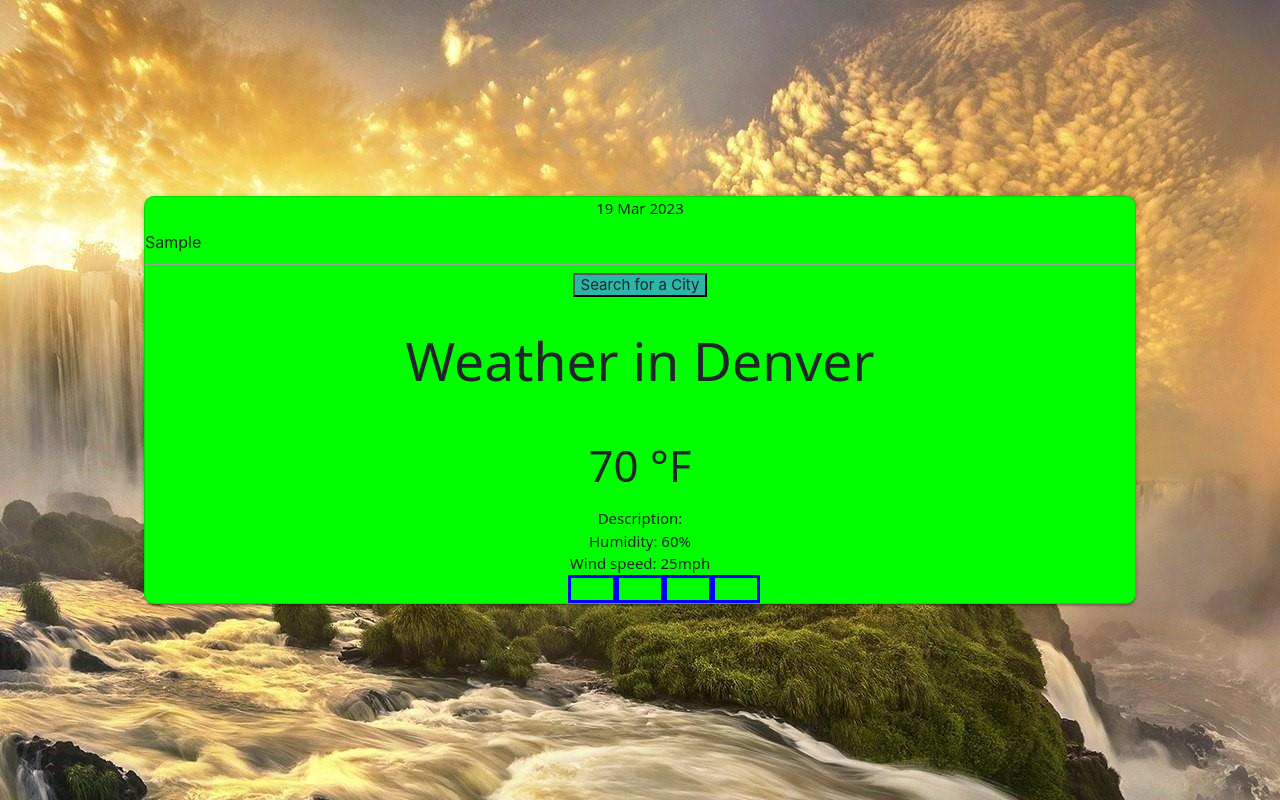
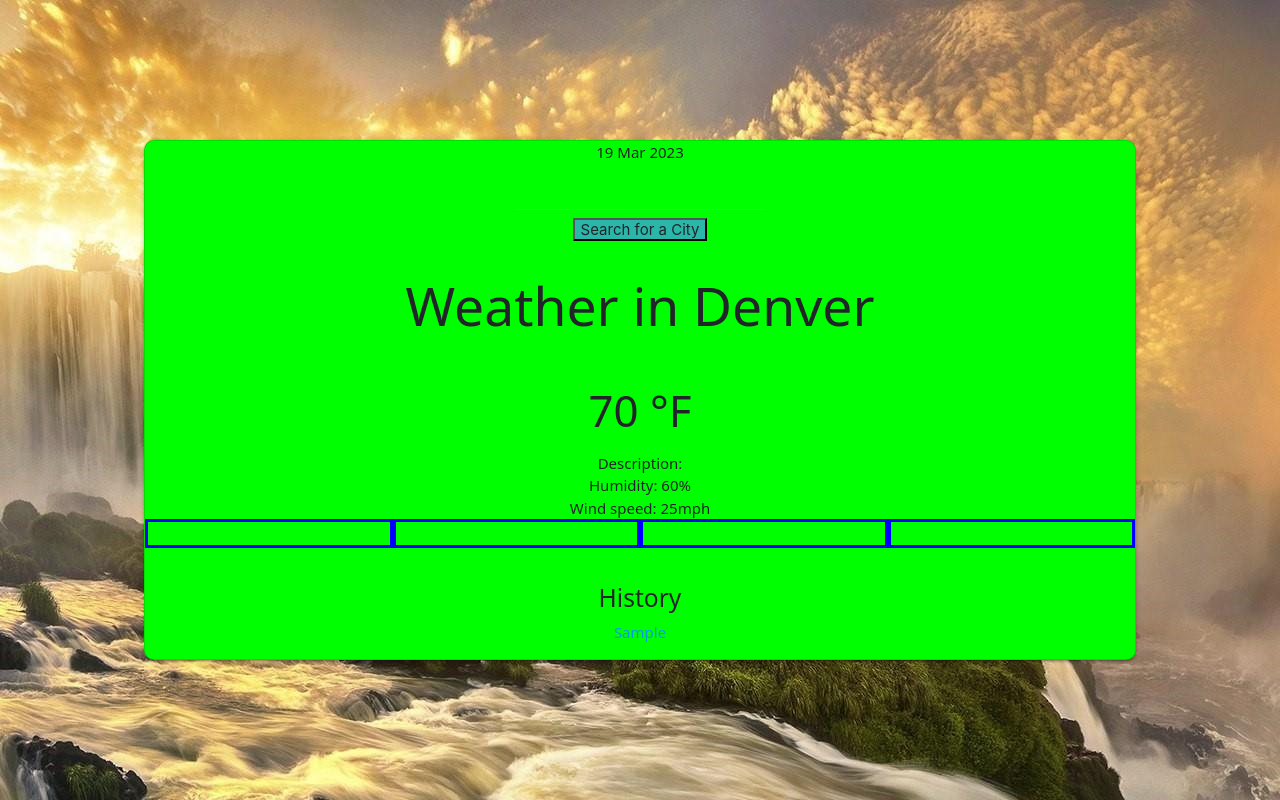
Before and after one commit to tkhupe/WeatherApp, a plain HTML site: page index.html in a window 1280 px wide. Both pictures are taken after typing "Sample" into the empty fields and a click on the button "Search for a City". Drawn offline with nearby package versions, Linux system fonts and the light colour scheme; no server answers.

Commit message:
added search history function

```diff
--- a/index.html
+++ b/index.html
@@ -13,7 +13,6 @@
             crossorigin="anonymous">
         <link rel="stylesheet"
             href="https://maxcdn.bootstrapcdn.com/font-awesome/4.7.0/css/font-awesome.min.css">
-        <link rel="stylesheet" href="styles.css">
         <link
             href="https://fonts.googleapis.com/css2?family=Fira+Sans:wght@400;700&display=swap"
             rel="stylesheet"
@@ -30,7 +29,9 @@
             integrity="sha384-50oBUHEmvpQ+1lW4y57PTFmhCaXp0ML5d60M1M7uH2+nqUivzIebhndOJK28anvf"
             crossorigin="anonymous"
             />
-            <link type="text/css" rel="stylesheet" href="./materialize.min.css"  media="screen,projection"/>
+        <link type="text/css" rel="stylesheet" href="./materialize.min.css"
+            media="screen,projection"/>
+        <link rel="stylesheet" href="./styles.css">
         <script>
 
         $("document").ready(function() {
@@ -38,7 +39,7 @@
             $(".card").append("<div class='currentDay'></div>");
             $(".card").append("<div class='search'></div>");
             // $(".card").append("<input type='text' class='searchBar'></input>");
-            $(".card").append("<input type='text' class='searchBar' id='info'></input>")
+            $(".card").append("<input type='text' class='searchBar' id='info' ></input>")
             $(".card").append("<button class='searchButton' >Search for a City</button>");
             $(".card").append("<div class='weather'></div>");
             $(".card").append("<h2 class='city'>Weather in Denver</h2>");
@@ -47,14 +48,16 @@
             $(".card").append("<div class='description'>Description:</div>");
             $(".card").append("<div class='humidity'>Humidity: 60%</div>");
             $(".card").append("<div class='wind'>Wind speed: 25mph</div>");
-            $(".card").append("<div class=wrap>");
-            $(".wrap").append("<div class='col-sm-4 day-1'><div class='dayDisplay'></div><img src='' alt='' class='icon' /><div class='tempDisplay'></div><div class='humidityDisplay'></div><div class='windDisplay'></div><div class='descDisplay'></div></div>");
-            $(".wrap").append("<div class='col-sm-4 day-2'><div class='dayDisplay'></div><img src='' alt='' class='icon' /><div class='tempDisplay'></div><div class='humidityDisplay'></div><div class='windDisplay'></div><div class='descDisplay'></div></div>");
-            $(".wrap").append("<div class='col-sm-4 day-3'><div class='dayDisplay'></div><img src='' alt='' class='icon' /><div class='tempDisplay'></div><div class='humidityDisplay'></div><div class='windDisplay'></div><div class='descDisplay'></div></div>");
-            $(".wrap").append("<div class='col-sm-4 day-4'><div class='dayDisplay'></div><img src='' alt='' class='icon' /><div class='tempDisplay'></div><div class='humidityDisplay'></div><div class='windDisplay'></div><div class='descDisplay'></div></div>");
+            $(".card").append("<div class='wrap row'></div>");
+            $(".wrap").append("<div class='col-sm-3 day-1'><div class='dayDisplay'></div><img src='' alt='' class='icon' /><div class='tempDisplay'></div><div class='humidityDisplay'></div><div class='windDisplay'></div><div class='descDisplay'></div></div>");
+            $(".wrap").append("<div class='col-sm-3 day-2'><div class='dayDisplay'></div><img src='' alt='' class='icon' /><div class='tempDisplay'></div><div class='humidityDisplay'></div><div class='windDisplay'></div><div class='descDisplay'></div></div>");
+            $(".wrap").append("<div class='col-sm-3 day-3'><div class='dayDisplay'></div><img src='' alt='' class='icon' /><div class='tempDisplay'></div><div class='humidityDisplay'></div><div class='windDisplay'></div><div class='descDisplay'></div></div>");
+            $(".wrap").append("<div class='col-sm-3 day-4'><div class='dayDisplay'></div><img src='' alt='' class='icon' /><div class='tempDisplay'></div><div class='humidityDisplay'></div><div class='windDisplay'></div><div class='descDisplay'></div></div>");
             $("body").css("background", "Url('./assets/images/azamat.jpg')");
             $("#dataCollect").append("<input type='text' id='info'></input>");
             $("#dataCollect").append("<button id='submit'>Submit</button>");
+            $(".card").append("<h5>History</h5><ul class='listCities'></ul>");
+
 
         });
 
@@ -65,9 +68,6 @@
             integrity="sha256-iu/zLUB+QgISXBLCW/mcDi/rnf4m4uEDO0wauy76x7U="
             crossorigin="anonymous"></script>
         <script type="text/javascript" src="./materialize.min.js"></script>
-
-
-
         <style>
     body{
         display: flex;
@@ -99,10 +99,9 @@
 
 
 </style>
-
     </head>
     <body>
 
     </body>
-    <script type="text/javascript" src="/script.js"></script>
+    <script type="text/javascript" src="./script.js"></script>
 </html>
--- a/script.js
+++ b/script.js
@@ -54,20 +54,41 @@
 
 
         },
-        searchCity: function () {
-            this.fetchWeather(document.querySelector(".searchBar").value)
+        searchCity: function (city) {
+            this.fetchWeather(city)
         }
 
     };
-
+    function displayCity(){
+        let cities = JSON.parse(window.localStorage.getItem('cities'));
+        if(cities == null)
+            cities= [];
+        for(let i = 0; i < cities.length; i++){
+            $(".listCities").append('<li><a href="#" class="citiItem">'+cities[i]+'</a></li>')
+        }
+    }
     $("document").ready(function() {
 
     document.querySelector(".searchButton").addEventListener("click", function () {
-        weather.searchCity();
+        var cityName =  document.querySelector(".searchBar").value;
+        weather.searchCity( cityName);
+        let cities = JSON.parse(window.localStorage.getItem('cities'));
+        if(cities == null)
+            cities= [];
+        cities.push( cityName)   ;
+        $(".listCities").append('<li><a href="#" class="citiItem">'+cityName+'</a></li>')
+        localStorage.setItem('cities',JSON.stringify(cities));
+        document.querySelector(".searchBar").value = "";
 
 
     });
+    displayCity();
+    $(document).on('click','.citiItem',function(e){
+        e.preventDefault();
+        weather.searchCity( $(this).text());
+    })
     document.querySelector(".currentDay").textContent =dayjs().format("DD MMM YYYY");
+
    // document.querySelector(".day-1").textContent = dayjs().add(1, 'day').format("DD MMM YYYY");
     //document.querySelector(".day-2").textContent = dayjs().add(2, 'day').format("DD MMM YYYY");
     //document.querySelector(".day-3").textContent = dayjs().add(3, 'day').format("DD MMM YYYY");
--- a/styles.css
+++ b/styles.css
@@ -4,9 +4,19 @@
 }
 .wrap {
     display: flex;
-    justify-content: space-between;
+    justify-content: space-around;
+    width: 100%;
 
 }
-.day-1, .day-2, .day-3, .day-4, .day-5 {
+.day-1, .day-2, .day-3, .day-4 {
     border: 3px solid blue;
 }
+.searchBar {
+    display: block;
+    width: 250px !important;
+    margin: 0 auto;
+    text-align: center;
+}
+.citiItem {
+    text-transform: capitalize;
+}
```
Lines whose indentation alone changed are shown as unchanged.
